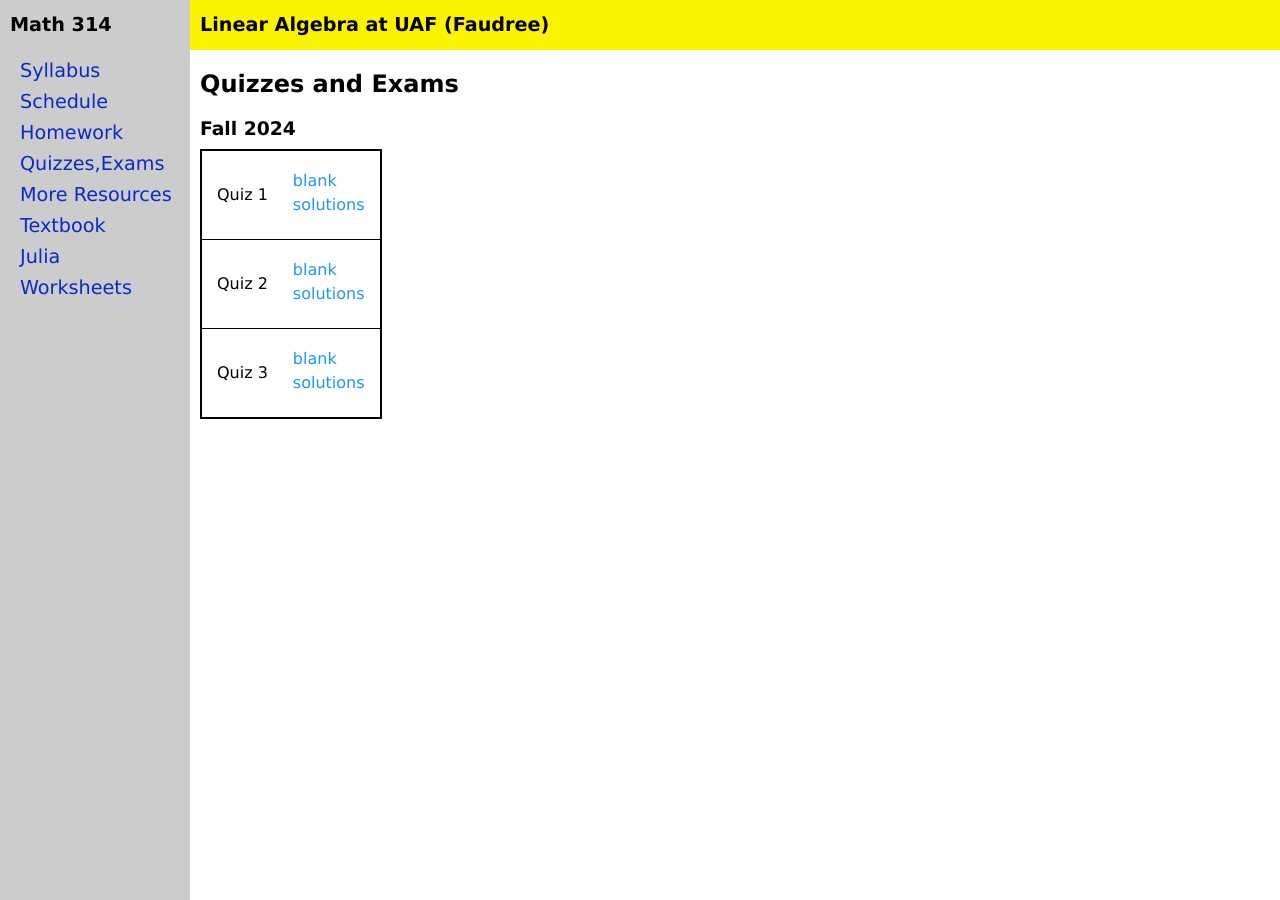
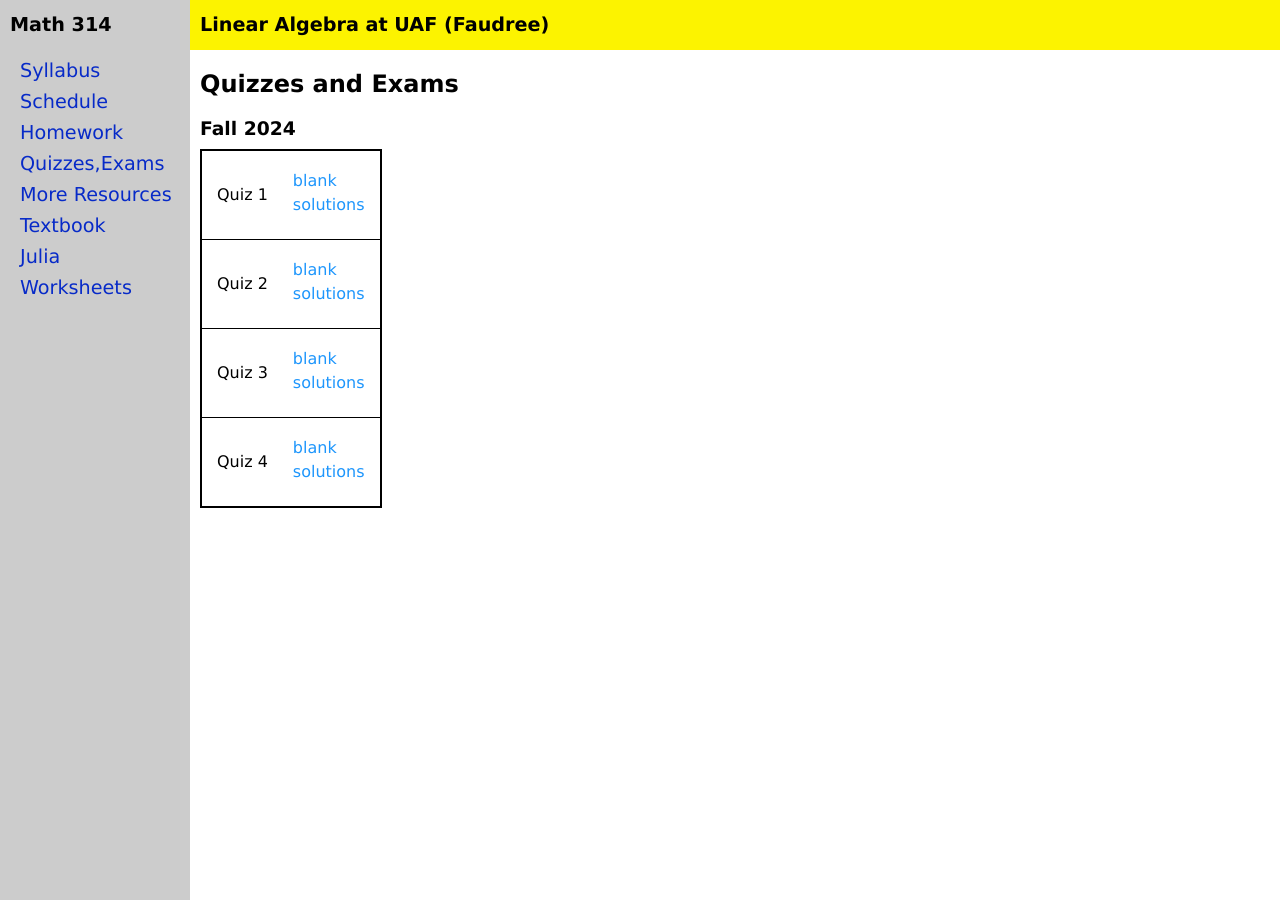
Before and after one commit to jrfaudree/LA, a Jekyll site: the page built from quizexam.md, in a window 1280 px wide. Built offline with Jekyll 4.4.1, drawn with Linux system fonts in a browser that asks for light colours.

Commit message:
Update quizexam.yml

```diff
--- a/_data/quizexam.yml
+++ b/_data/quizexam.yml
@@ -10,3 +10,6 @@ quizexam:
 - name: Quiz 3
   blank: M314f24_q3a.pdf
   solutions: M314f24_q3-s.pdf
+- name: Quiz 4
+  blank: M314f24_q4.pdf
+  solutions: M314f24_q4-s.pdf
```
